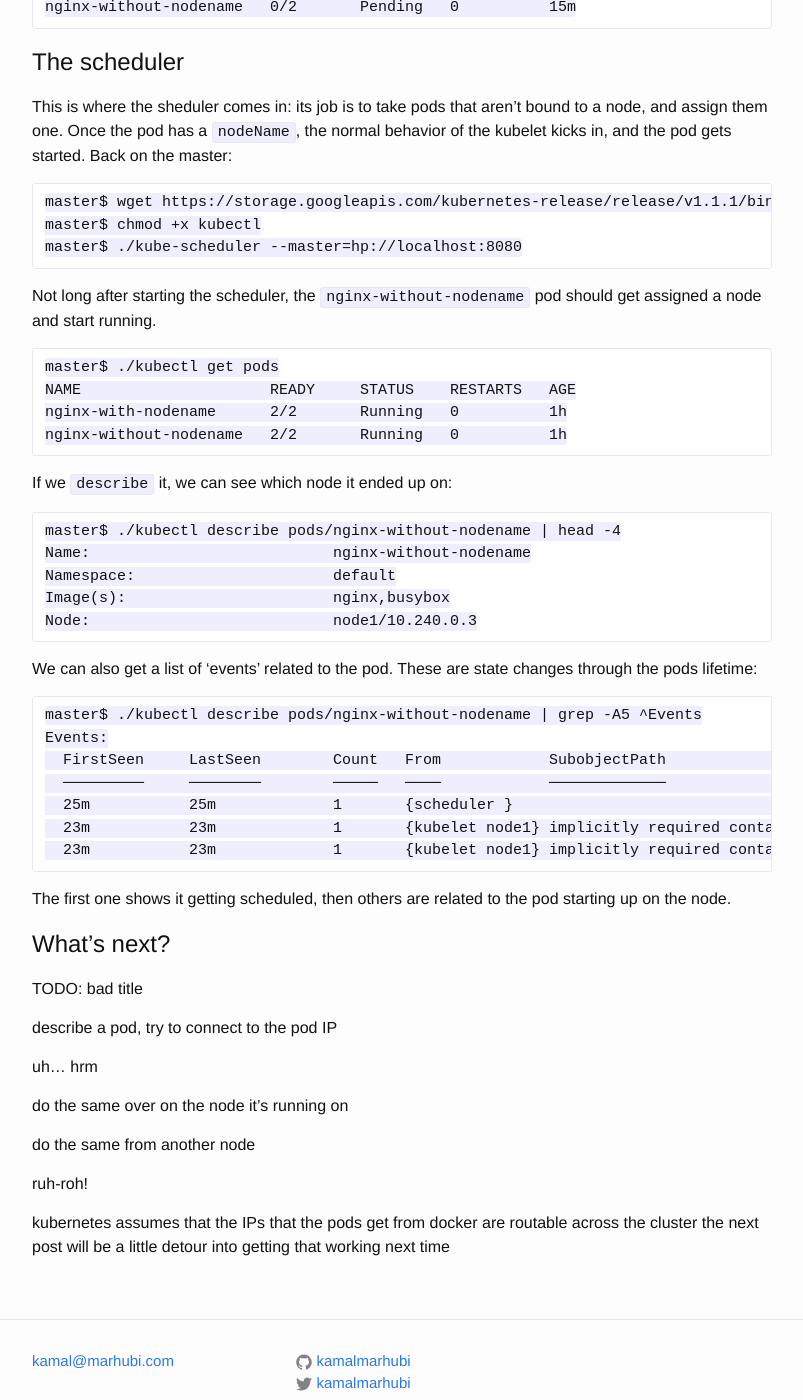
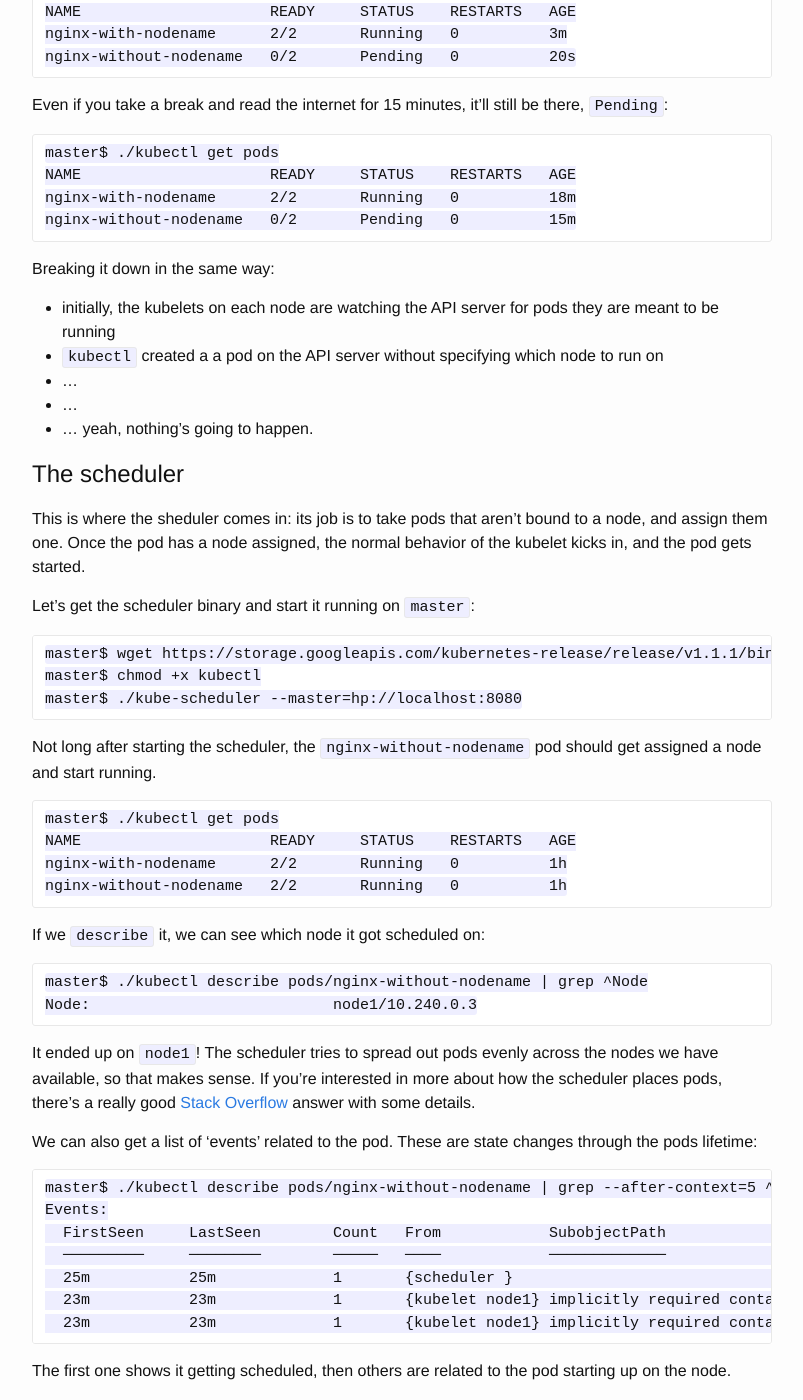
Before and after one commit to kamalmarhubi/website, a Jekyll site: the page built from _posts/2015-11-17-kubernetes-from-the-ground-up-the-scheduler.markdown, in a window 1280 px wide and 1400 px high, scrolled down 2690 px. Shown: the whole window, without its empty margins (238-1041 px from the left). Built offline with Jekyll 4.4.1, drawn with Linux system fonts in a browser that asks for light colours; some of the changed text lies outside the part shown.

Commit message:
WIP on scheduler post

```diff
--- a/_posts/2015-11-17-kubernetes-from-the-ground-up-the-scheduler.markdown
+++ b/_posts/2015-11-17-kubernetes-from-the-ground-up-the-scheduler.markdown
@@ -96,27 +96,34 @@
 
 Excellent.
 
+
 # Running something on the cluster
 
-Kubernetes runs *pods*, which are collections of caontainers that execute
-together.  To start, we'll create a pod specifying which node it should run on.
-Get [the pod manifest][nginx-with-nodename], which specifies which containers
-to run, and change the `nodeName` to the name of one of your nodes.  I picked
-`node2`. Now create the pod:
+Kubernetes runs *pods*, which are collections of containers that execute
+together.  To start, we'll create a pod and specify which node it should run
+on.
+
+We'll continue running our nginx example pod. Get [the pod
+manifest][nginx-with-nodename], which specifies which containers to run. We
+specify the node to run on by setting the `nodeName` field. Edit the file and
+set it to run on one of your nodes.  I picked `node2`.
 
 ~~~
 master$ wget https://raw.githubusercontent.com/kamalmarhubi/kubernetes-from-the-ground-up/master/03-the-scheduler/nginx-with-nodename.yaml
 master$ $EDITOR nginx-with-nodename.yaml  # edit the nodeName field to match a node
+~~~
+
+Now create the pod:
+
+~~~
 master$ ./kubectl create --filename nginx-with-nodename.yaml
 ~~~
 
 [nginx-with-nodename]: https://raw.githubusercontent.com/kamalmarhubi/kubernetes-from-the-ground-up/master/03-the-scheduler/nginx-with-nodename.yaml
 
-The kubelet on each node is constantly watching for pods to run. We said it
-should run on `node2`, and when we check with `kubectl get pods` we see that it
-got picked up. If you're quicker than me, you might catch it in the `Pending`
-state, before the kubelet starts it, but it should end up `Running` fairly
-quickly.
+We can check with `kubectl get pods` we see that it got picked up. If you're
+quicker than me, you might catch it in the `Pending` state, before the kubelet
+starts it, but it should end up `Running` fairly quickly.
 
 ~~~
 master$ ./kubectl get pods
@@ -124,17 +131,24 @@
 nginx-with-nodename   2/2       Running   0          7s
 ~~~
 
-Just to be sure it's actually on `node2` as we said, we can `kubectl describe` the pod:
+Just to be sure it's actually on `node2` as we said, we can `kubectl describe`
+the pod:
 
 ~~~
 master$ ./kubectl describe pods/nginx-with-nodename | grep ^Node
 Node:                           node2/10.240.0.4
 ~~~
 
+We can break down what happened here:
+
+- initially, the kubelets on each node are watching the API server for pods
+  they are meant to be running
+- `kubectl` created a a pod on the API server that's meant to run on `node2`
+- the kubelet on `node2` noticed the new pod, and so started running it.
+
 We can also try [a pod manifest][nginx-without-nodename] that doesn't specify a
-`nodeName`. In our current setup, this pod will forever sit in the `Pending`
-state. because each kubelet is only interested in pods with their name as
-`nodeName`. Let's try anyway:
+node to run on. In our current setup, this pod will forever sit in the `Pending`
+state. Let's try anyway:
 
 
 ~~~
@@ -158,12 +172,24 @@
 nginx-without-nodename   0/2       Pending   0          15m
 ~~~
 
+Breaking it down in the same way:
+
+- initially, the kubelets on each node are watching the API server for pods
+  they are meant to be running
+- `kubectl` created a a pod on the API server without specifying which node to
+  run on
+- ...
+- ...
+- ... yeah, nothing's going to happen.
+
 
 # The scheduler
 
 This is where the sheduler comes in: its job is to take pods that aren't bound
-to a node, and assign them one. Once the pod has a `nodeName`, the normal
-behavior of the kubelet kicks in, and the pod gets started. Back on the master:
+to a node, and assign them one. Once the pod has a node assigned, the normal
+behavior of the kubelet kicks in, and the pod gets started.
+
+Let's get the scheduler binary and start it running on `master`:
 
 ~~~
 master$ wget https://storage.googleapis.com/kubernetes-release/release/v1.1.1/bin/linux/amd64/kube-scheduler
@@ -181,21 +207,23 @@
 nginx-without-nodename   2/2       Running   0          1h
 ~~~
 
-If we `describe` it, we can see which node it ended up on:
+If we `describe` it, we can see which node it got scheduled on:
 
 ~~~
-master$ ./kubectl describe pods/nginx-without-nodename | head -4
-Name:                           nginx-without-nodename
-Namespace:                      default
-Image(s):                       nginx,busybox
+master$ ./kubectl describe pods/nginx-without-nodename | grep ^Node
 Node:                           node1/10.240.0.3
 ~~~
+
+It ended up on `node1`! The scheduler tries to spread out pods evenly across
+the nodes we have available, so that makes sense. If you're interested in more
+about how the scheduler places pods, there's a really good [Stack
+Overflow](http://stackoverflow.com/a/28874577) answer with some details.
 
 We can also get a list of ‘events’ related to the pod. These are state changes
 through the pods lifetime:
 
 ~~~
-master$ ./kubectl describe pods/nginx-without-nodename | grep -A5 ^Events
+master$ ./kubectl describe pods/nginx-without-nodename | grep --after-context=5 ^Events
 Events:
   FirstSeen     LastSeen        Count   From            SubobjectPath                           Reason                  Message
   ─────────     ────────        ─────   ────            ─────────────                           ──────                  ───────
@@ -207,10 +235,19 @@
 The first one shows it getting scheduled, then others are related to the pod
 starting up on the node.
 
+At this point, if you create another pod without specifying a node for it to
+run on, the scheduler will place it right away. Try it out!
 
-# What's next?
 
+# Sneak peak: Kubernetes' networking model
 TODO: bad title
+
+This is all seeming pretty great. We've got our little cluster running, and we
+can declaratively say what pods we want running, and they run.
+
+There's just one little issue we can't actually connect to any of these nginx servers we have running. Let's get the IP of one of nginx pods we have
+
+Let's t
 
 describe a pod, try to connect to the pod IP
 
```
